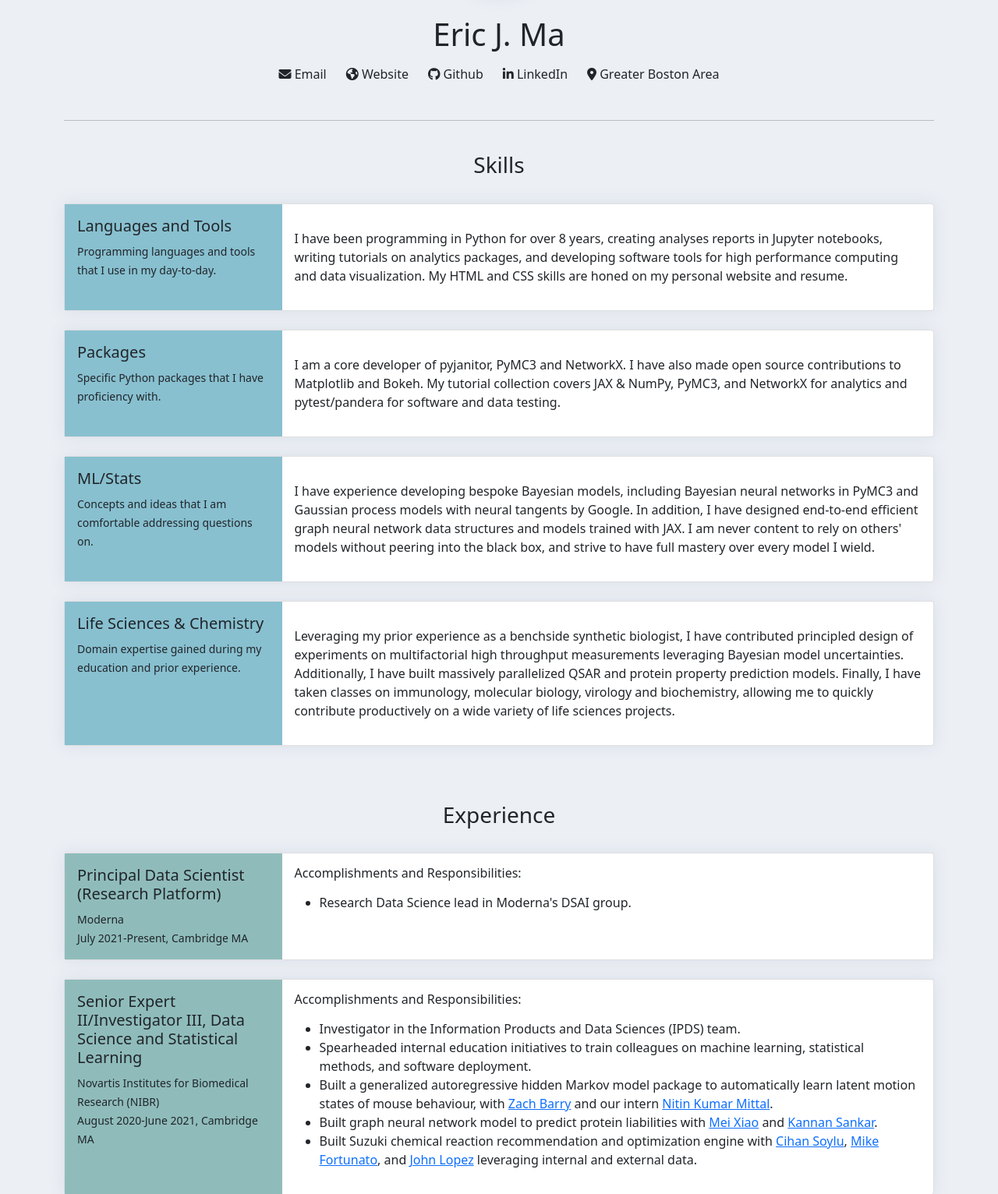
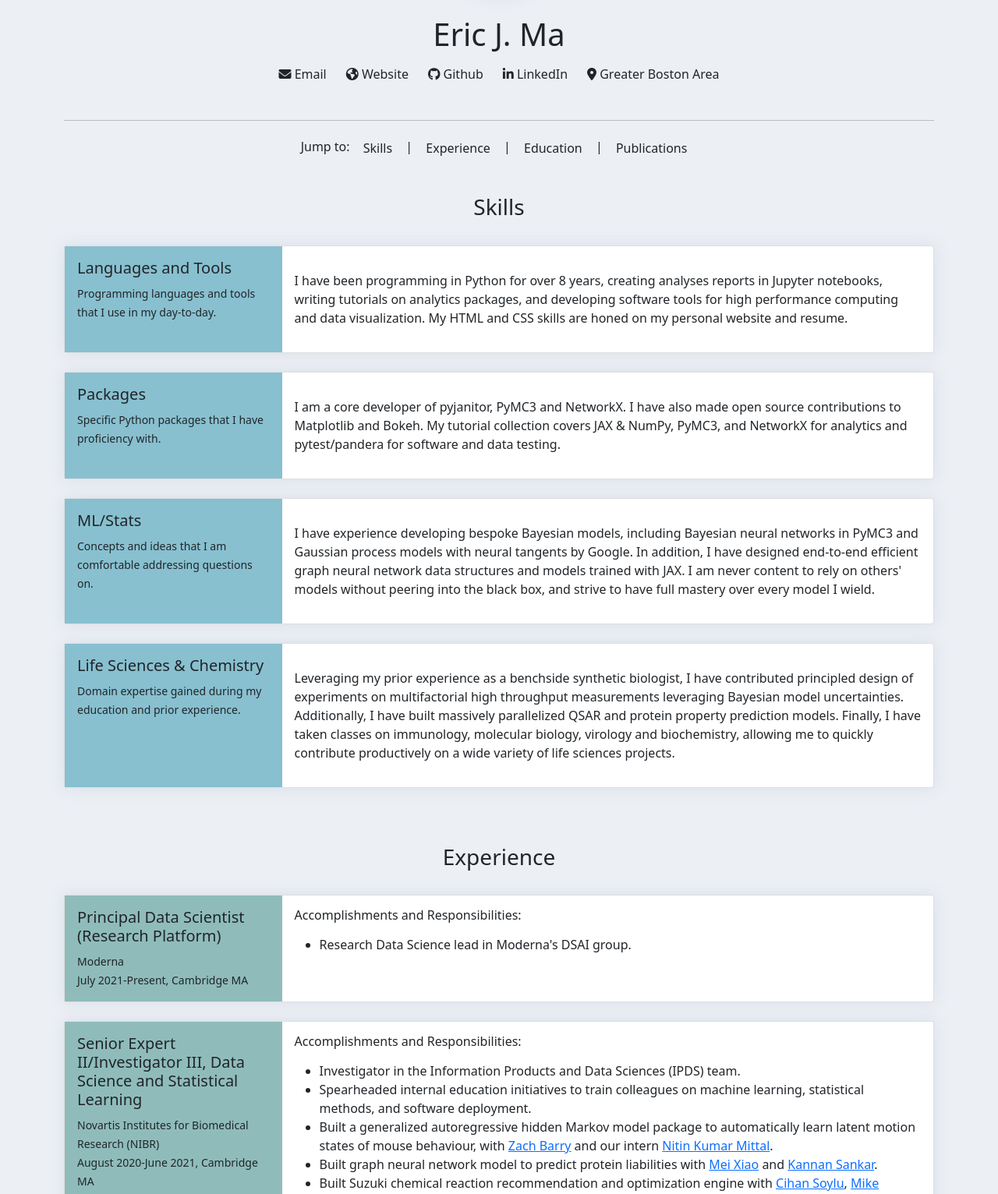
Before and after one commit to ericmjl/resume, a Flask app: page / in a window 1280 px wide. Shown: the part 178-1710 px from the top of the page at 78% size. Run offline with Flask 2, Linux system fonts and the light colour scheme; some libraries are stand-ins or nearby versions.

Commit message:
Add quick links to jump around my resume.

```diff
--- a/templates/resume.html
+++ b/templates/resume.html
@@ -76,13 +76,29 @@
       </div>
       <br>
       <hr>
+      <div class="row" id="quicklinks">
+        <div class="col-12">
+        <p class="text-center">
+        Jump to:
+          <a href="#skills" class="btn btn-bg btn-text">Skills</a>
+          |
+          <a href="#experience" class="btn btn-bg btn-text">Experience</a>
+          |
+          <a href="#education" class="btn btn-bg btn-text">Education</a>
+          |
+          <a href="#publications" class="btn btn-bg btn-text">Publications</a>
+        </p>
+        </div>
+      </div>
       <br>
       <div class="row" id="skills-title-row">
         <div class="col-12" id="skills-title-col">
-          <h3 class="text-center">
-            <!-- <i class="fa fa-wrench" aria-hidden="true"></i> -->
-            Skills
-          </h3>
+          <a name="skills">
+            <h3 class="text-center">
+              <!-- <i class="fa fa-wrench" aria-hidden="true"></i> -->
+              Skills
+            </h3>
+          </a>
         </div>
       </div>
       <br>
@@ -112,10 +128,13 @@
       <br>
       <div class="row" id="experience-title-row">
         <div class="col-12">
+        <a name="experience">
           <h3 class="text-center">
             <!-- <i class="fa fa-code" aria-hidden="true"></i> -->
             Experience
           </h3>
+        </a>
+
         </div>
       </div>
       <br>
@@ -151,10 +170,12 @@
       <br>
       <div class="row" id="education-title-row">
         <div class="col-12" id="education-title-row">
+        <a name="education">
           <h3 class="text-center">
             <!-- <i class="fa fa-graduation-cap" aria-hidden="true"></i> -->
             Education
           </h3>
+        </a>
         </div>
       </div>
       <br>
@@ -187,10 +208,12 @@
       <br>
       <div class="row" id="publications-title-row">
         <div class="col-12" id="publications-title-row">
+        <a name="publications">
           <h3 class="text-center">
             <!-- <i class="fa fa-bookmark"></i> -->
             Publications and Preprints
           </h3>
+        </a>
         </div>
       </div>
       <br>
```
